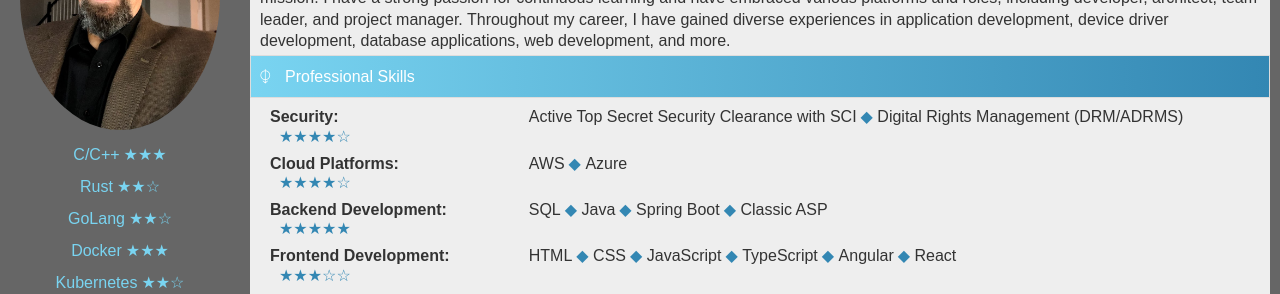
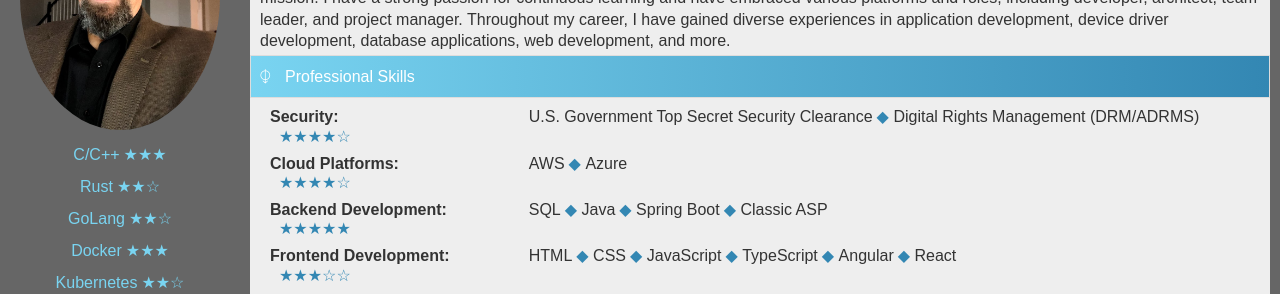
Before and after one commit to tomdemay/tomdemaypro, a Jekyll site: the page built from index.html, in a window 1280 px wide. Shown: the part 222-516 px from the top of the page. Built offline with Jekyll 4.4.1, drawn with Linux system fonts in a browser that asks for light colours.

Commit message:
Making it more OPSEC friendly

```diff
--- a/_includes/aboutme/headline.html
+++ b/_includes/aboutme/headline.html
@@ -1,7 +1,7 @@
 <div id="aboutme" class="shadowbox">
     <h1>About Me</h1>
     <p> Allow me to introduce myself. My name is Tom DeMay, a Software Engineer Technical Lead and Engineering Manager
-        at Altamira Technologies Corp, holding an active Top Secret security clearance. I am dedicated to advancing
+        at Altamira Technologies Corp, where I hold a U.S. government Top Secret clearance. I am dedicated to advancing
         critical national security missions and protecting our nation. I would like to share my background and explain
         why I believe I would be a valuable addition to any organization. </p>
 </div>
--- a/_includes/aboutme/professionalexperience.html
+++ b/_includes/aboutme/professionalexperience.html
@@ -53,7 +53,7 @@
         actively honing my skills in Typescript, Java Spring, GoLang and Rust. I completed a post graduate program in
         Cloud Computing from the University of Texas, earning a 4.3 GPA. I am also in the process of obtaining several
         Amazon AWS and Microsoft Azure certifications, with future plans to delve into machine learning and AI.
-        Additionally, I hold an active Top Secret security clearance, underscoring my commitment to protecting our
+        Additionally, I hold an U.S. government Top Secret security clearance, underscoring my commitment to protecting our
         nation.
     </p>
 </details>
--- a/_includes/resume/certifications.html
+++ b/_includes/resume/certifications.html
@@ -9,8 +9,8 @@
         <ul class="two-column-list">
             <li>
                 <div class="flexdiv">
-                    <span class="left">Active Top Secret Security Clearance with SCI</span>
-                    <span class="right">July, 2024</span>
+                    <span class="left">U.S. Government Top Secret Security Clearance</span>
+                    <span class="right">(details upon request)</span>
                 </div>
             </li>
             <li>
--- a/_includes/resume/coverletter.html
+++ b/_includes/resume/coverletter.html
@@ -5,7 +5,7 @@
 
         <p>My name is Tom DeMay. I am a Principal Software Engineer and Manager with Altamira Technologies Corporation,
             working in the national security space in support of the Department of Defense (DoD) and the Intelligence
-            Community (IC). I hold a Top Secret security clearance with SCI. I would like to tell you a little bit about
+            Community (IC). I hold a U.S. government Top Secret clearance. I would like to tell you a little bit about
             myself and why I feel I would be a great addition to your company.</p>
 
         <p>I have over 30 years of experience as a self-taught Software Engineer. I have served as an individual
--- a/_includes/resume/employmenthistory/altamira.html
+++ b/_includes/resume/employmenthistory/altamira.html
@@ -12,8 +12,8 @@
 
     <p>Altamira provides engineering and analytic services to the defense, intelligence, and homeland security
         communities. As a member of the leadership team, I oversee teams to support the Department of Defense (DoD) and
-        the Intelligence Community (IC). My role requires an active Top Secret security clearance, underscoring my
-        commitment to advancing national security.</p>
+        the Intelligence Community (IC). My role requires a U.S. government Top Secret security clearance, underscoring
+        my commitment to advancing national security.</p>
 
     <ul class="projects-list">
         <li>Led the development of applications and services supporting the Department of Defense (DoD) and Intelligence
--- a/_includes/resume/professionalskills.html
+++ b/_includes/resume/professionalskills.html
@@ -9,7 +9,7 @@
         <li class="skill">
             <strong class="skill-type large proficient">Security:</strong>
             <ul class="skill-items">
-                <li class="diamond">Active Top Secret Security Clearance with SCI</li>
+                <li class="diamond">U.S. Government Top Secret Security Clearance</li>
                 <li>Digital Rights Management (DRM/ADRMS)</li>
             </ul>
         </li>
```
